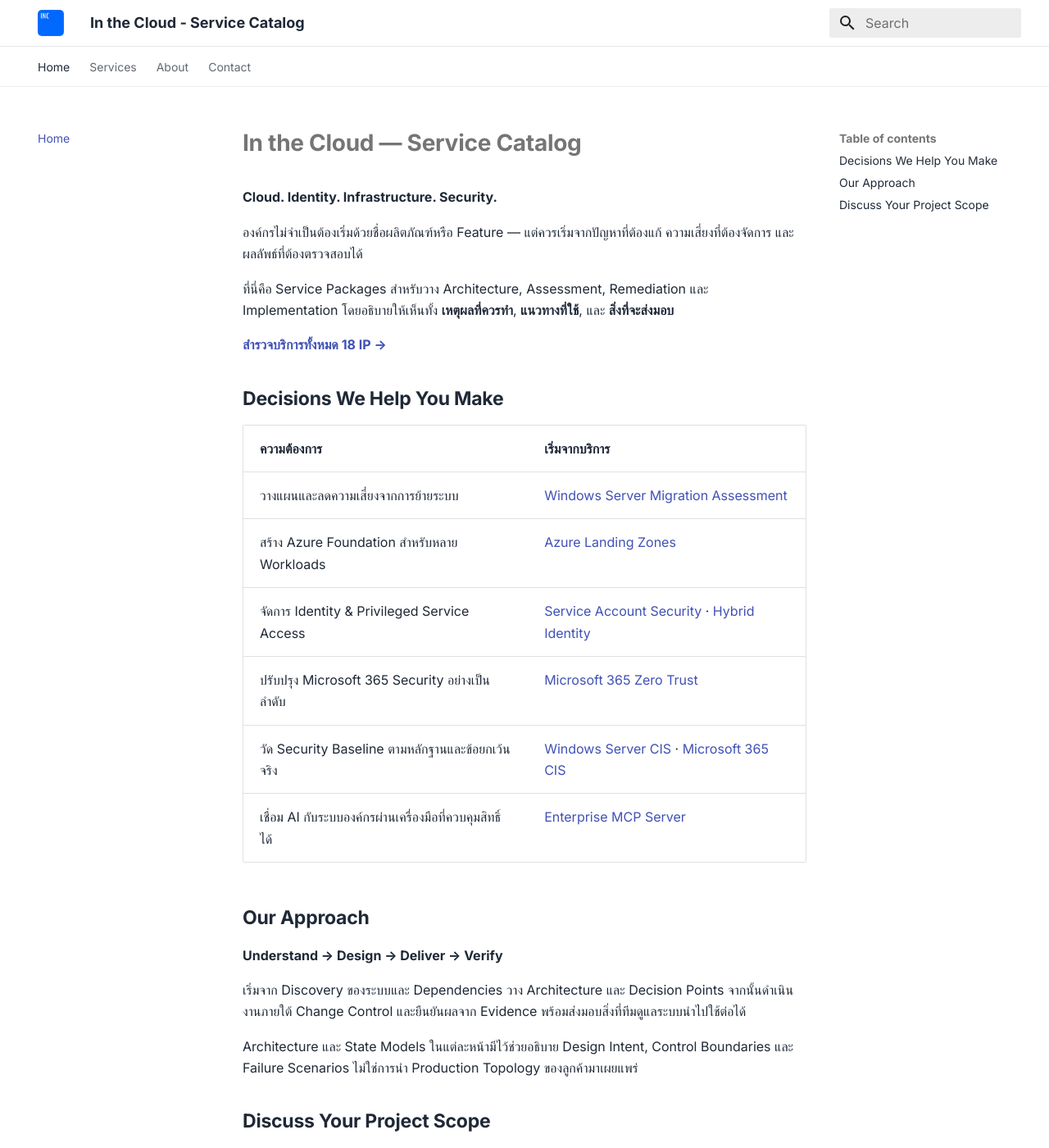
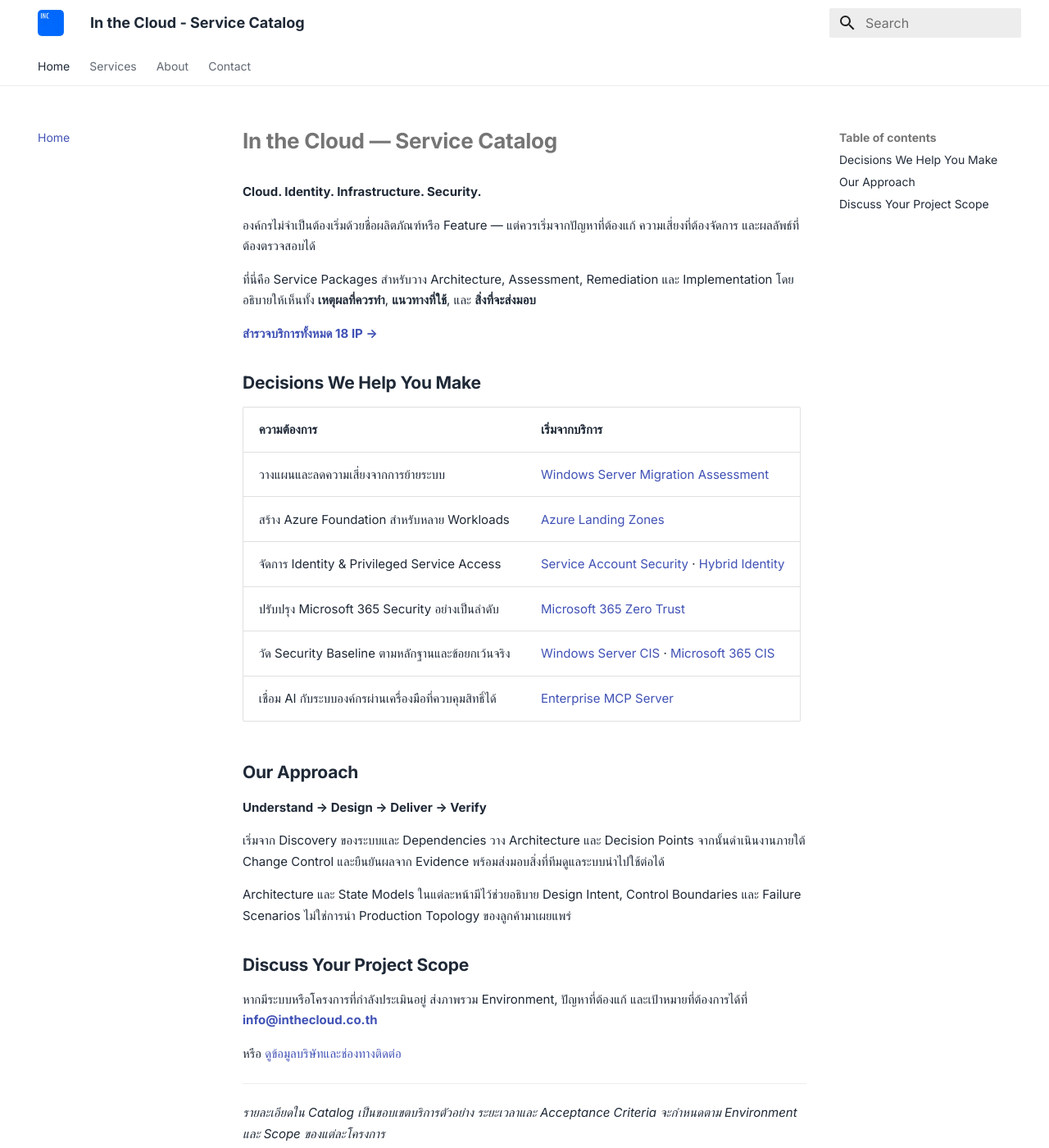
Before and after one commit to inthecloudth/service-catalog, an MkDocs documentation site: the page built from docs/index.md, in a window 1280 px wide and 1400 px high. Shown: the whole window at 82% size. Built offline with MkDocs 1.6.1 and Material for MkDocs 9.7.7, drawn with Linux system fonts in a browser that asks for light colours.

Commit message:
style: Inter 15px content, proportional headings and seamless white layout

```diff
--- a/docs/stylesheets/extra.css
+++ b/docs/stylesheets/extra.css
@@ -1,69 +1,75 @@
-/* Public Service Catalog — content typography
-   Keep typography readable and compact without changing navigation or diagrams.
-   Pixel sizes are intentional so they do not depend on the MkDocs root rem size.
+/* In the Cloud Service Catalog — typography and white theme.
+   Inter is loaded through the MkDocs Material theme configuration.
+   Sizes use px to keep readable, predictable proportions.
 */
 
 .md-typeset {
-  font-size: 16px;
-  line-height: 1.65;
+  font-family: "Inter", -apple-system, BlinkMacSystemFont, "Segoe UI", sans-serif;
+  font-size: 15px;
+  line-height: 1.7;
 }
 
-/* Clear, restrained heading hierarchy */
 .md-typeset h1 {
-  font-size: 28px;
+  font-size: 26px;
   font-weight: 600;
   line-height: 1.3;
 }
 
 .md-typeset h2 {
-  font-size: 23px;
+  font-size: 21px;
   font-weight: 600;
   line-height: 1.35;
 }
 
 .md-typeset h3 {
-  font-size: 19px;
+  font-size: 18px;
   font-weight: 600;
   line-height: 1.4;
 }
 
 .md-typeset h4 {
-  font-size: 17px;
+  font-size: 16px;
   font-weight: 600;
   line-height: 1.45;
 }
 
-/* Tables otherwise retain a smaller Material default. */
 .md-typeset table:not([class]) {
-  font-size: 16px;
+  font-size: 15px;
 }
 
-/* Slightly tighter heading scale on small screens. */
 @media screen and (max-width: 44.984375em) {
-  .md-typeset h1 { font-size: 26px; }
-  .md-typeset h2 { font-size: 21px; }
-  .md-typeset h3 { font-size: 18px; }
-  .md-typeset h4 { font-size: 17px; }
+  .md-typeset h1 { font-size: 24px; }
+  .md-typeset h2 { font-size: 20px; }
+  .md-typeset h3 { font-size: 17px; }
+  .md-typeset h4 { font-size: 16px; }
 }
 
-/* White theme surfaces with gentle separation from content. */
+/* A continuous white canvas, without header/content/footer dividers. */
 [data-md-color-scheme="default"] {
   --md-default-bg-color: #ffffff;
   --md-default-fg-color: #1f2937;
   --md-accent-fg-color: #2563eb;
+  --md-footer-bg-color: #ffffff;
+  --md-footer-bg-color--dark: #ffffff;
+  --md-footer-fg-color: #1f2937;
+  --md-footer-fg-color--light: #475569;
+  --md-footer-fg-color--lighter: #64748b;
 }
 
-.md-header {
-  background: #ffffff;
+.md-header,
+.md-header--shadow,
+.md-header[data-md-state="shadow"] {
+  background-color: #ffffff;
   color: #1f2937;
-  border-bottom: 1px solid #e5e7eb;
+  border: none;
   box-shadow: none;
 }
 
 .md-tabs {
-  background: #ffffff;
+  background-color: #ffffff;
   color: #1f2937;
-  border-bottom: 1px solid #e5e7eb;
+  border: none;
+  box-shadow: none;
 }
 
 .md-header__button,
@@ -72,25 +78,23 @@
   color: #1f2937;
 }
 
-/* White footer */
-[data-md-color-scheme="default"] {
-  --md-footer-bg-color: #ffffff;
-  --md-footer-bg-color--dark: #ffffff;
-  --md-footer-fg-color: #1f2937;
-  --md-footer-fg-color--light: #475569;
-  --md-footer-fg-color--lighter: #64748b;
+.md-footer,
+.md-footer-meta {
+  background-color: #ffffff;
+  border: none;
 }
 
 .md-footer {
-  background-color: #ffffff;
   color: #1f2937;
-  border-top: 1px solid #e5e7eb;
 }
 
 .md-footer-meta {
-  background-color: #ffffff;
   color: #475569;
-  border-top: 1px solid #e5e7eb;
+}
+
+.md-footer__inner,
+.md-footer-meta__inner {
+  border: none;
 }
 
 .md-footer__link,
@@ -103,7 +107,7 @@
   color: #2563eb;
 }
 
-/* Brand logo: compact square with gently rounded corners. */
+/* Compact brand mark with subtly rounded corners. */
 .md-header__button.md-logo img {
   width: 32px;
   height: 32px;
```
